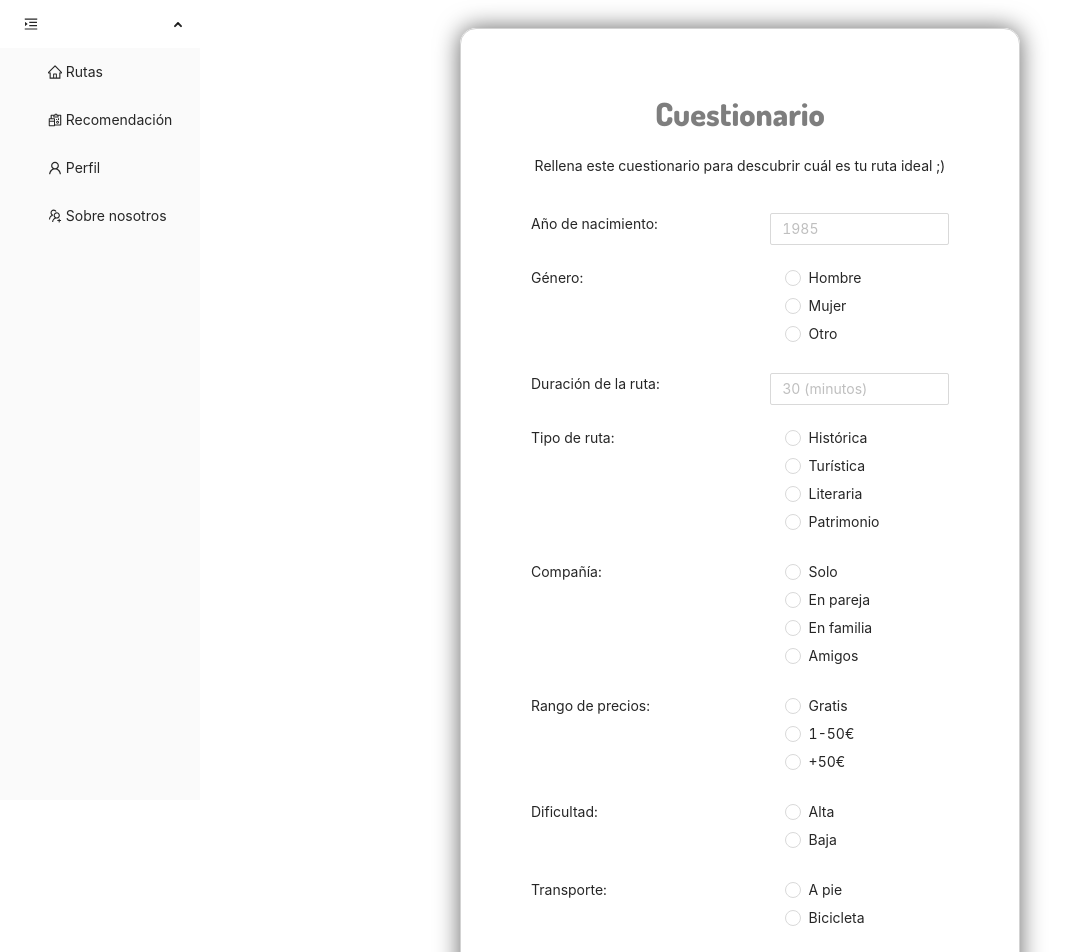
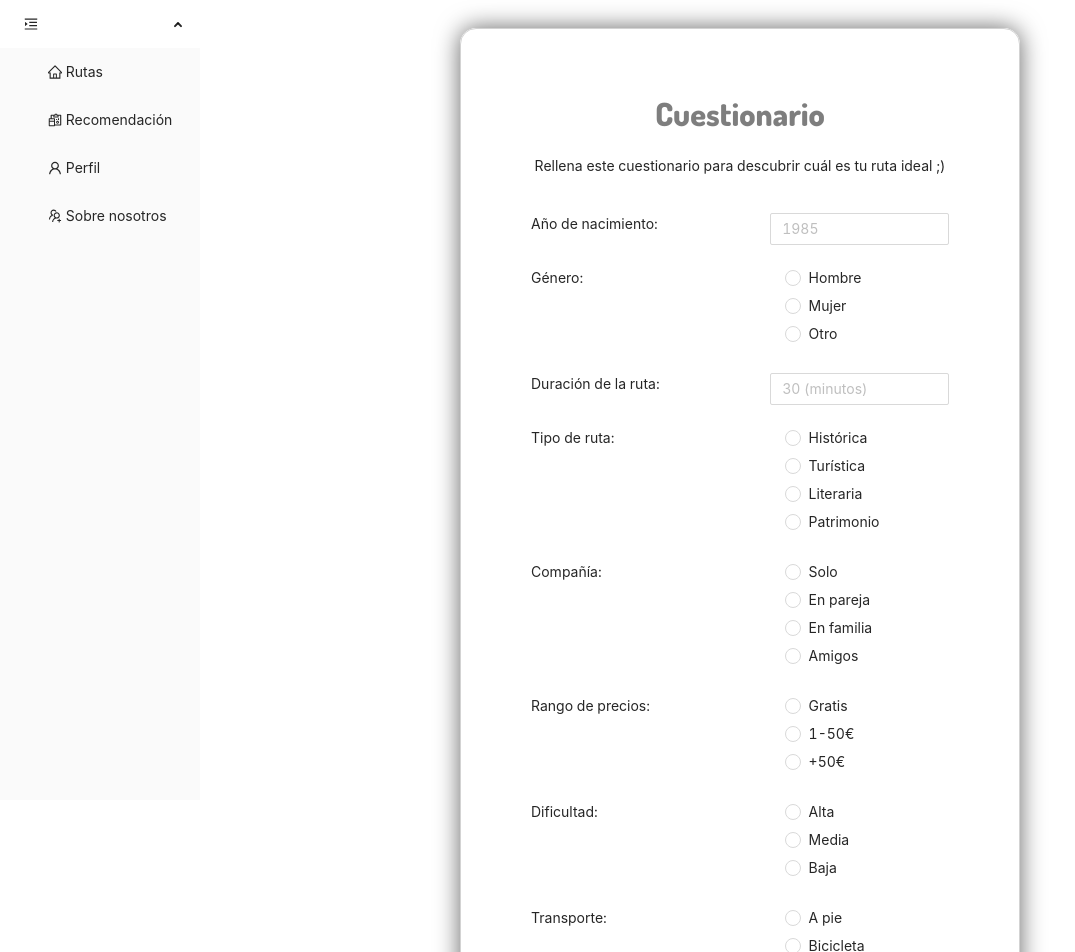
Before and after one commit to vaneebg/FRONTEND-TRIPULACIONES, a React (Create React App) app: page /quiz in a window 1280 px wide. Shown: the top 952 px of the page, without its empty margins (0-1075 px from the left). Built offline with nearby package versions, Linux system fonts and the light colour scheme; no server answers; sample sign-in values are in the browser's storage; a web font is replaced by a local one.

Commit message:
cambios menores

```diff
--- a/src/components/Main/Quiz/Quiz.jsx
+++ b/src/components/Main/Quiz/Quiz.jsx
@@ -5,8 +5,11 @@ import { createQuizData, reset } from '../../../features/quiz/quizSlice';
 import { Input, Radio, notification } from 'antd';
 import './Quiz.scss';
 
+
 const Quiz = () => {
+  const { isError, isSuccess, message} = useSelector(state => state.quiz);
   const initialState = {
+    userId: '',
     age: '',
     gender: '',
     time: '',
@@ -16,7 +19,7 @@ const Quiz = () => {
     companions: '',
     transport: ''
   };
-  const { isError, isSuccess, message} = useSelector(state => state.quiz);
+
   const navigate = useNavigate();
 
   useEffect(() => {
@@ -124,6 +127,7 @@ const Quiz = () => {
               <label htmlFor='difficulty'>Dificultad:</label>
               <Radio.Group className='RadioGroup' onChange={(e) => setFormData(prevState => ({ ...prevState, difficulty: e.target.value }))} >
                 <Radio name={difficulty} value="alta" >Alta</Radio>
+                <Radio name={difficulty} value="media" >Media</Radio>
                 <Radio name={difficulty} value="baja" >Baja</Radio>
               </Radio.Group>
             </div>
--- a/src/features/quiz/quizService.js
+++ b/src/features/quiz/quizService.js
@@ -14,6 +14,7 @@ const createQuiz = async (data) => {
 }
 
 const createQuizData = async (data) => {
+  console.log('información del quiz', data);
   const user = JSON.parse(localStorage.getItem("user"));
   const res = await axios.post('https://api-routes-data.herokuapp.com/postUser/', data, {
     headers: {
@@ -21,10 +22,11 @@ const createQuizData = async (data) => {
     },
   }
   );
+  console.log('respuesta del create del quiz',res.data)
   return res.data;
 }
 const getRecommended = async (userId) => {
-  console.log('soy la id del usuario que me envia data',userId)
+  console.log(userId)
   const user = JSON.parse(localStorage.getItem("user"));
   const res = await axios.get('https://api-routes-data.herokuapp.com/getRecommendation/?id='+userId, {
     headers: {
```
